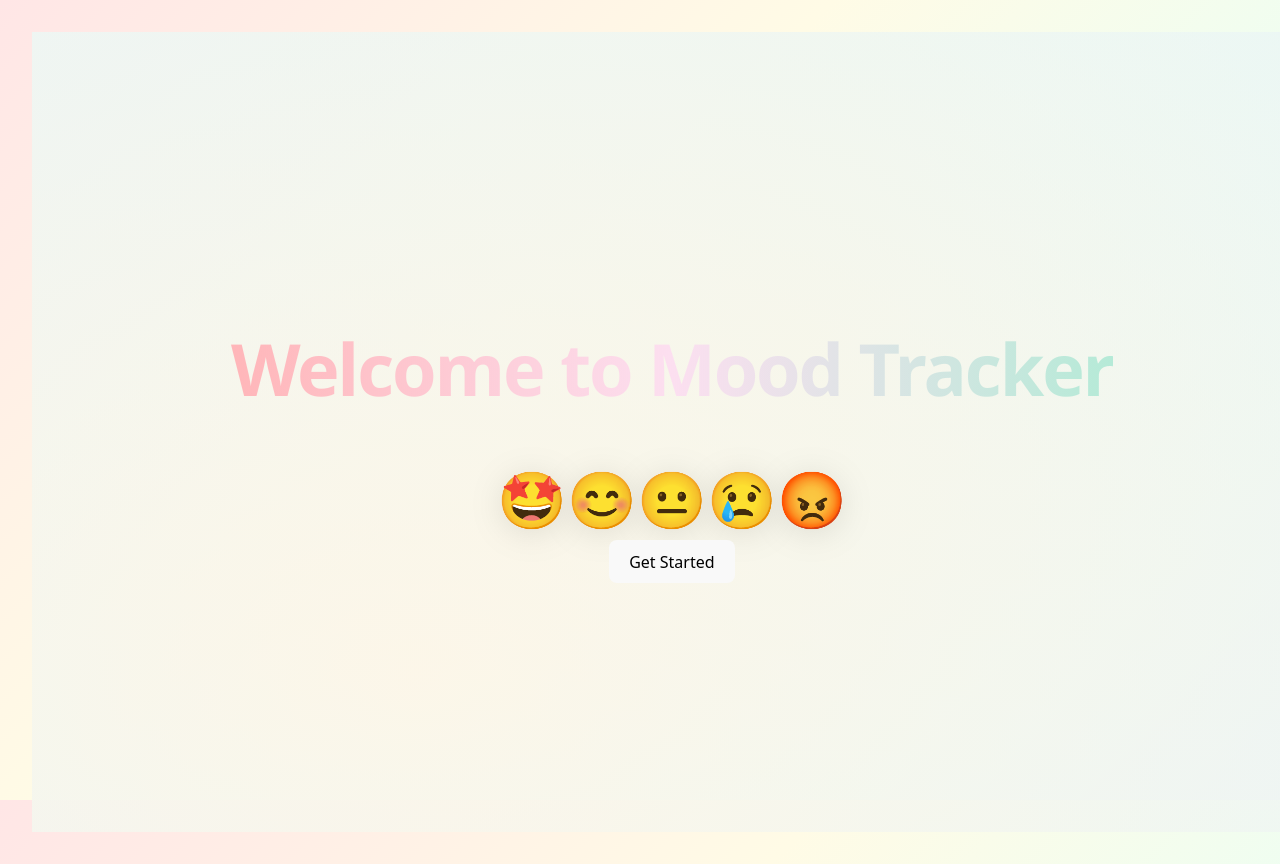
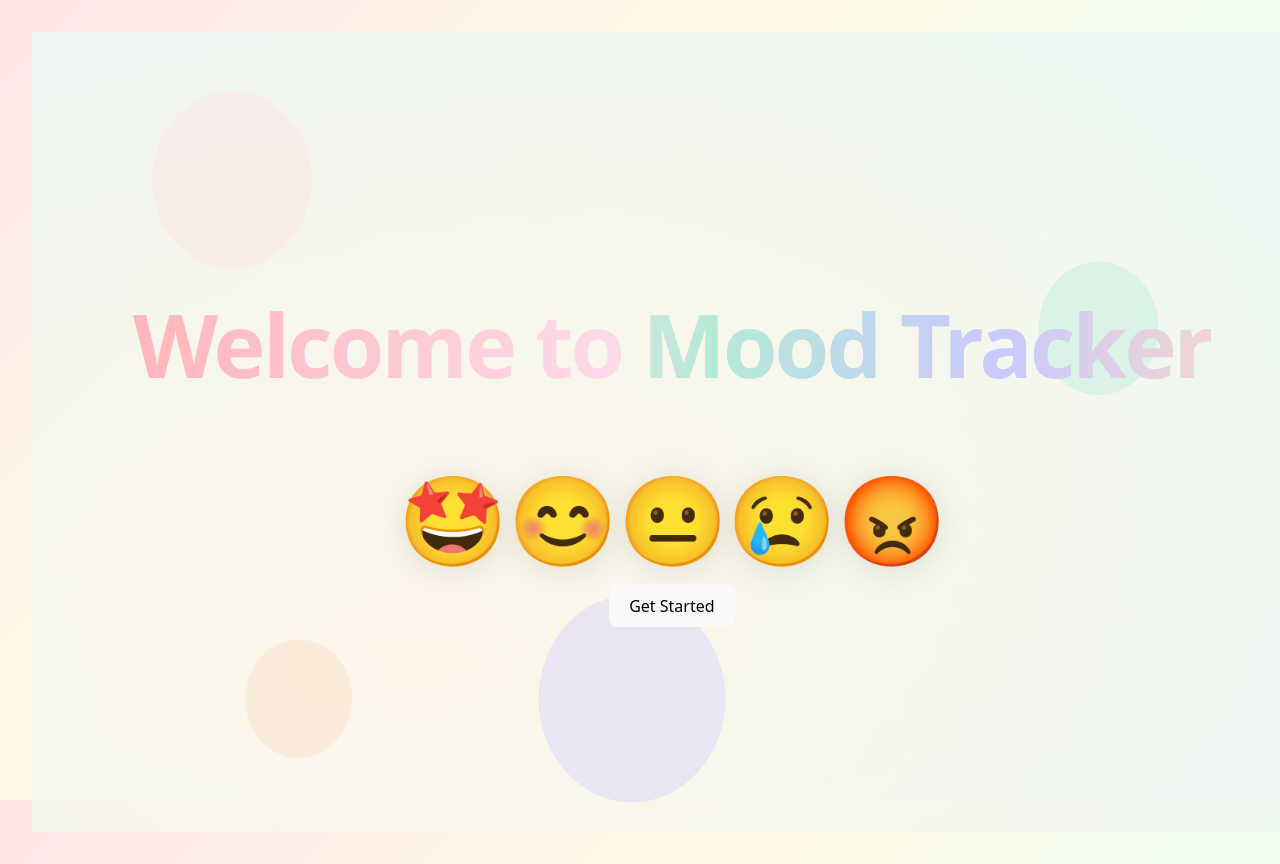
Before and after one commit to agargi007/mood-tracker-, a Vue app: page / in a window 1280 px wide. Shown: the top 864 px of the page. Built offline with nearby package versions, Linux system fonts and the light colour scheme.

Commit message:
Revamp Welcome page: perfect centering, animated heading, emoji parade, floating pastel SVG background, and smooth entrance motion

```diff
--- a/src/pages/Welcome.vue
+++ b/src/pages/Welcome.vue
@@ -1,21 +1,16 @@
 <template>
   <div class="welcome-summer-bg min-h-screen w-full flex flex-col items-center justify-center relative overflow-hidden" style="overflow-x:hidden; overflow-y:hidden; min-height:100vh; min-width:100vw; height:100vh; width:100vw;">
     <!-- Animated background video effect -->
+    <!-- Animated SVG background with floating shapes -->
     <div class="absolute inset-0 w-full h-full z-0 pointer-events-none">
       <svg class="w-full h-full" viewBox="0 0 1920 1080" preserveAspectRatio="none" style="position:absolute;top:0;left:0;z-index:0">
         <defs>
           <radialGradient id="bg1" cx="60%" cy="40%" r="1.2">
-            <stop offset="0%" stop-color="#ffe6e6" stop-opacity="0.8">
-              <animate attributeName="cx" values="60%;40%;60%" dur="12s" repeatCount="indefinite" />
-              <animate attributeName="cy" values="40%;60%;40%" dur="12s" repeatCount="indefinite" />
-            </stop>
+            <stop offset="0%" stop-color="#ffe6e6" stop-opacity="0.8" />
             <stop offset="100%" stop-color="#e6e6ff" stop-opacity="0.7" />
           </radialGradient>
           <radialGradient id="bg2" cx="30%" cy="80%" r="1.1">
-            <stop offset="0%" stop-color="#fffbe6" stop-opacity="0.7">
-              <animate attributeName="cx" values="30%;70%;30%" dur="14s" repeatCount="indefinite" />
-              <animate attributeName="cy" values="80%;20%;80%" dur="14s" repeatCount="indefinite" />
-            </stop>
+            <stop offset="0%" stop-color="#fffbe6" stop-opacity="0.7" />
             <stop offset="100%" stop-color="#e6fff7" stop-opacity="0.6" />
           </radialGradient>
         </defs>
@@ -25,25 +20,39 @@
         <rect width="1920" height="1080" fill="url(#bg2)">
           <animate attributeName="x" values="0;-100;0" dur="20s" repeatCount="indefinite" />
         </rect>
+        <!-- Floating pastel circles -->
+        <circle cx="300" cy="200" r="120" fill="#ffe6e6" opacity="0.5">
+          <animate attributeName="cy" values="200;300;200" dur="8s" repeatCount="indefinite" />
+        </circle>
+        <circle cx="1600" cy="400" r="90" fill="#b5ead7" opacity="0.4">
+          <animate attributeName="cy" values="400;500;400" dur="10s" repeatCount="indefinite" />
+        </circle>
+        <circle cx="900" cy="900" r="140" fill="#c9c9ff" opacity="0.35">
+          <animate attributeName="cy" values="900;800;900" dur="12s" repeatCount="indefinite" />
+        </circle>
+        <circle cx="400" cy="900" r="80" fill="#ffdac1" opacity="0.4">
+          <animate attributeName="cy" values="900;950;900" dur="9s" repeatCount="indefinite" />
+        </circle>
       </svg>
     </div>
-    <div class="relative z-10 flex flex-col items-center justify-center w-full h-full flex-1 max-w-3xl mx-auto p-6 md:p-12 rounded-3xl bg-white/40 shadow-xl" style="min-height:70vh;">
-      <h1 class="welcome-title font-display font-extrabold mb-10 md:mb-14 text-gray-800 tracking-tight drop-shadow-lg animate-gradient-text animate-fade-in"
-        style="font-size: clamp(2rem, 6vw, 4.5rem); line-height: 1.1; text-align: center;">
-        Welcome to Mood Tracker
-      </h1>
-      <!-- Animated Emoji Parade (centered, slightly smaller, more visible) -->
-      <div class="emoji-parade flex gap-4 sm:gap-8 md:gap-10 mb-10 md:mb-14 justify-center animate-parade">
-        <span class="emoji-item mood-emoji animate-bounce-float" style="font-size: clamp(2rem, 5vw, 3.5rem); animation-delay:0s">🤩</span>
-        <span class="emoji-item mood-emoji animate-bounce-float" style="font-size: clamp(2rem, 5vw, 3.5rem); animation-delay:0.12s">😊</span>
-        <span class="emoji-item mood-emoji animate-bounce-float" style="font-size: clamp(2rem, 5vw, 3.5rem); animation-delay:0.24s">😐</span>
-        <span class="emoji-item mood-emoji animate-bounce-float" style="font-size: clamp(2rem, 5vw, 3.5rem); animation-delay:0.36s">😢</span>
-        <span class="emoji-item mood-emoji animate-bounce-float" style="font-size: clamp(2rem, 5vw, 3.5rem); animation-delay:0.48s">😡</span>
-      </div>
-      <!-- Animated Button -->
-      <router-link to="/tracker">
-        <button class="welcome-btn px-6 py-3 rounded-2xl bg-pink-400/90 text-white text-xl sm:text-2xl md:text-3xl font-bold shadow-lg hover:bg-pink-500 transition animate-pop-in">Get Started</button>
-      </router-link>
+    <div class="relative z-10 flex flex-col items-center justify-center w-full h-full flex-1" style="min-height:100vh;">
+      <transition name="fade-slide" appear>
+        <h1 class="welcome-title font-display font-extrabold mb-10 md:mb-14 text-center animate-gradient-text animate-fade-in"
+          style="font-size: clamp(2.5rem, 7vw, 5.5rem); line-height: 1.1;">
+          Welcome to <span class="text-pink-400 animate-gradient-text">Mood Tracker</span>
+        </h1>
+      </transition>
+      <transition-group name="emoji-float" tag="div" class="emoji-parade flex gap-6 sm:gap-10 md:gap-14 mb-12 md:mb-16 justify-center">
+        <span v-for="(emoji, i) in emojis" :key="emoji" class="emoji-item mood-emoji animate-bounce-float"
+          :style="`font-size: clamp(2.5rem, 7vw, 5.5rem); animation-delay:${i*0.12}s`">
+          {{ emoji }}
+        </span>
+      </transition-group>
+      <transition name="pop-in" appear>
+        <router-link to="/tracker">
+          <button class="welcome-btn px-8 py-4 rounded-2xl bg-pink-400/90 text-white text-2xl sm:text-3xl md:text-4xl font-bold shadow-lg hover:bg-pink-500 transition animate-pop-in mt-4">Get Started</button>
+        </router-link>
+      </transition>
     </div>
     <!-- Optional: Animated SVG Sparkles -->
     <svg class="absolute left-8 top-8 animate-spin-slow opacity-30 w-24 h-24 text-yellow-300 hidden md:block z-20" fill="none" viewBox="0 0 64 64"><circle cx="32" cy="32" r="28" stroke="currentColor" stroke-width="4" stroke-dasharray="8 8"/></svg>
@@ -52,8 +61,62 @@
 </template>
 
 <script setup>
+import { ref } from 'vue'
+const emojis = ref(['🤩', '😊', '😐', '😢', '😡'])
+</script>
+<style scoped>
+/* Fade-slide for heading */
+.fade-slide-enter-active, .fade-slide-leave-active {
+  transition: all 1.1s cubic-bezier(.68,-0.55,.27,1.55);
+}
+.fade-slide-enter-from {
+  opacity: 0;
+  transform: translateY(-60px) scale(0.95);
+}
+.fade-slide-enter-to {
+  opacity: 1;
+  transform: translateY(0) scale(1);
+}
+.fade-slide-leave-to {
+  opacity: 0;
+  transform: translateY(40px) scale(0.95);
+}
 
-</script>
+/* Emoji float animation for parade */
+.emoji-float-enter-active, .emoji-float-leave-active {
+  transition: all 0.7s cubic-bezier(.68,-0.55,.27,1.55);
+}
+.emoji-float-enter-from {
+  opacity: 0;
+  transform: translateY(40px) scale(0.8) rotate(-10deg);
+}
+.emoji-float-enter-to {
+  opacity: 1;
+  transform: translateY(0) scale(1) rotate(0deg);
+}
+.emoji-float-leave-to {
+  opacity: 0;
+  transform: translateY(40px) scale(0.8) rotate(-10deg);
+}
+
+/* Pop-in for button */
+.pop-in-enter-active {
+  transition: all 0.8s cubic-bezier(.68,-0.55,.27,1.55);
+}
+.pop-in-enter-from {
+  opacity: 0;
+  transform: scale(0.7);
+}
+.pop-in-enter-to {
+  opacity: 1;
+  transform: scale(1);
+}
+
+/* Keep drop shadow for emoji */
+.mood-emoji {
+  filter: drop-shadow(0 4px 16px rgba(0,0,0,0.10));
+}
+</style>
 
 <style scoped>
 /* Font imports are now global in style.css */
```
